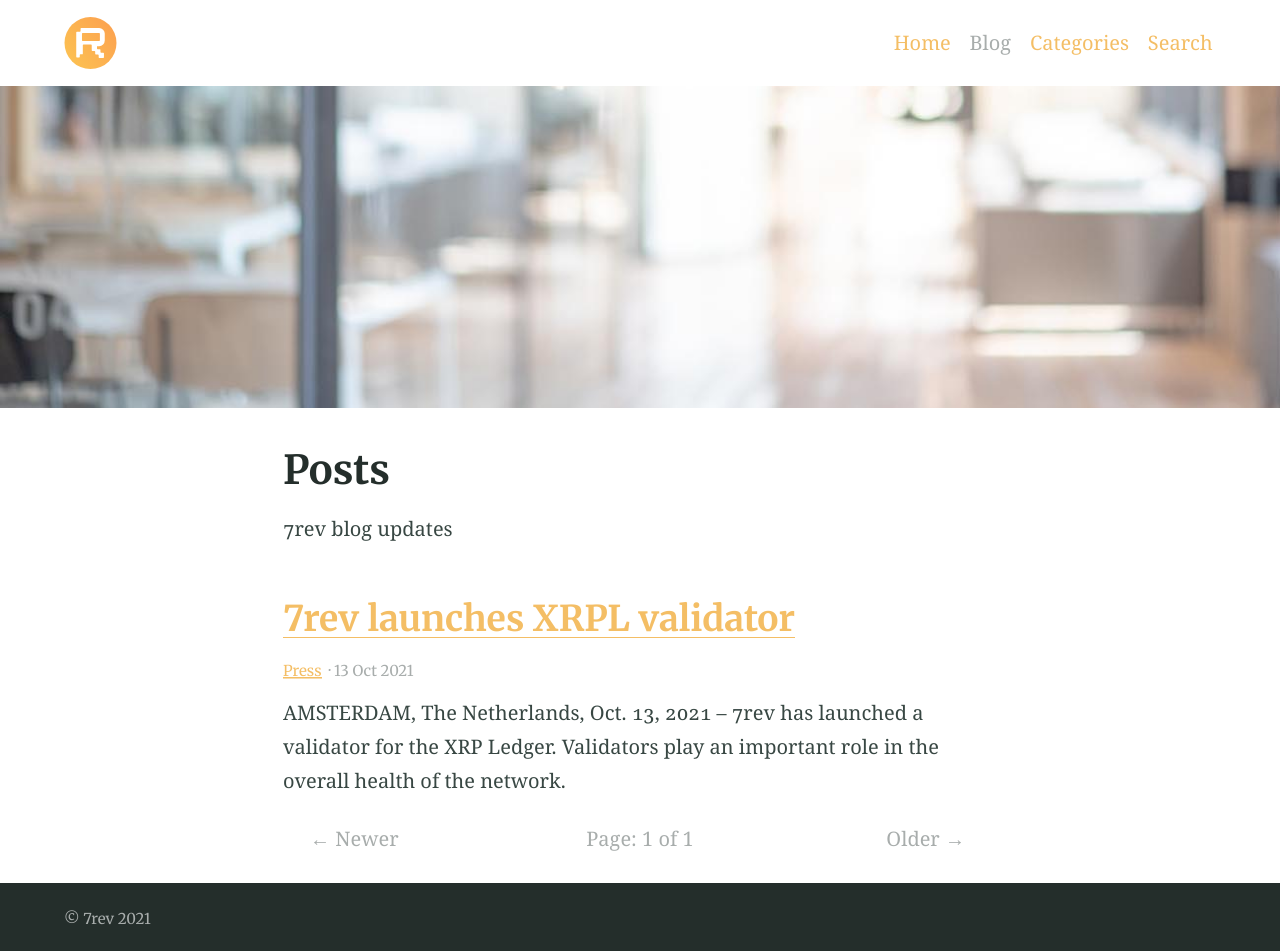
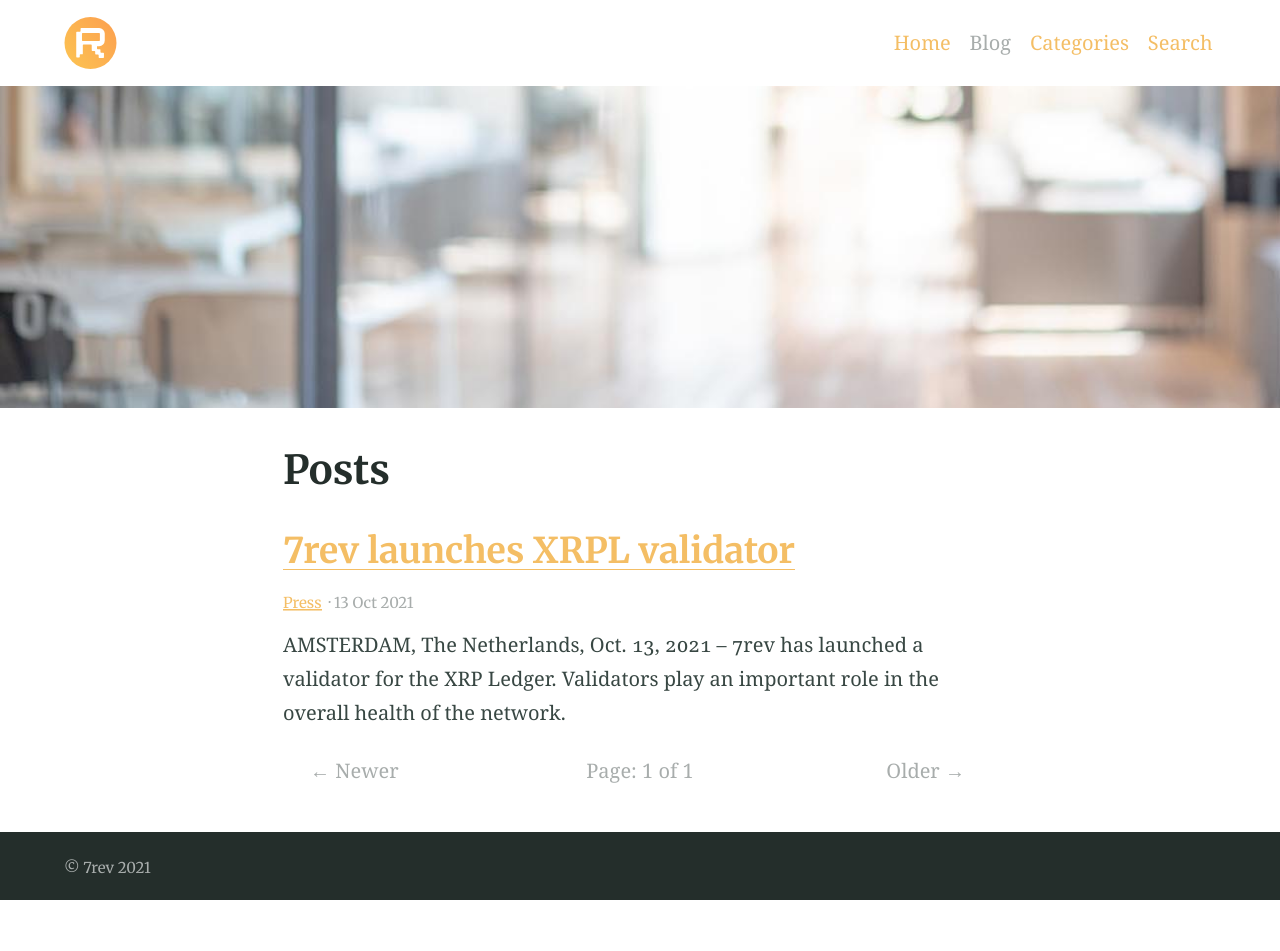
Before and after one commit to 7rev/7rev.dev, a Jekyll site: the page built from blog/index.html, in a window 1280 px wide. Built offline with Jekyll 4.4.1, drawn with Linux system fonts in a browser that asks for light colours; the list of posts is cut into pages by our own code; after the commit the page ends 900 px from its top, so only the background shows below that.

Commit message:
remove blog description

```diff
--- a/_config.yml
+++ b/_config.yml
@@ -65,7 +65,7 @@
   posts:
     title: Posts # Needed for Siteleaf
     output: true
-    description: "7rev blog updates" # The post list page content
+    description: "" # The post list page content
     feature_text: |
 
     feature_image: "../assets/feature-image-stock.jpg"
```
